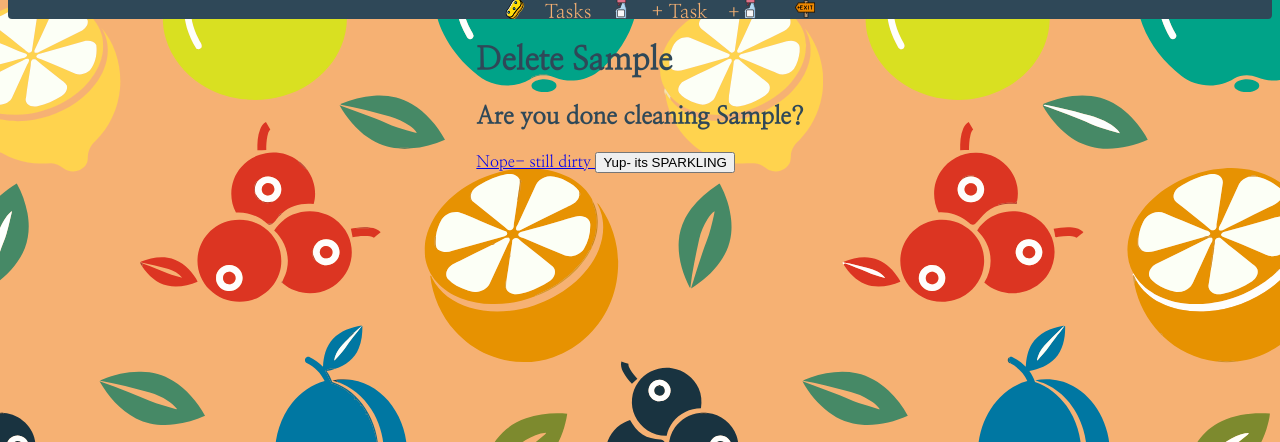
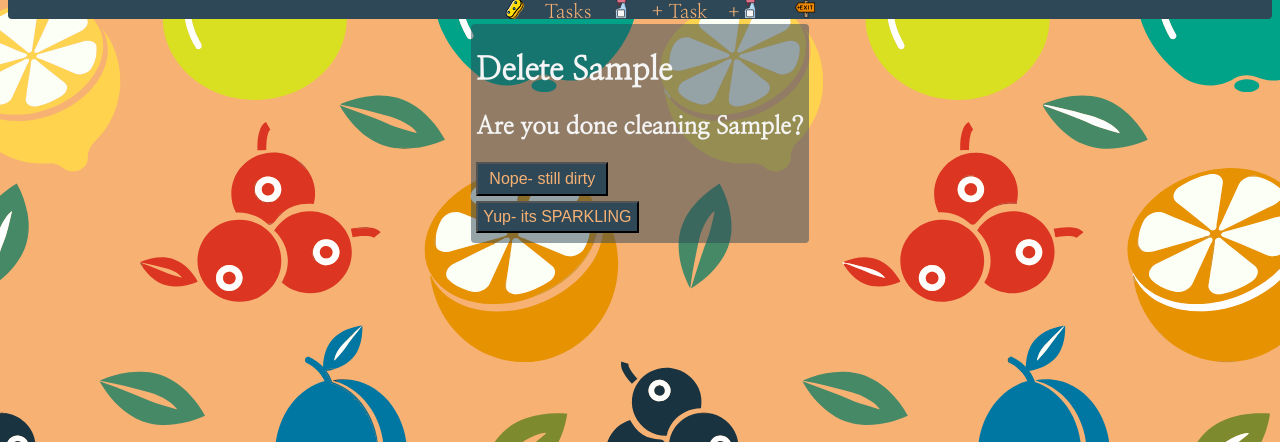
Before and after one commit to rharen11/swept-away, a Django app: page /items/1/delete/ in a window 1280 px wide. Shown: the part 35-477 px from the top of the page. Run offline with Django 4.2, Linux system fonts and the light colour scheme; a user stored in the database is signed in; tables that the repository leaves empty hold one stand-in row (values such as "Sample post"); some web fonts are replaced.

Commit message:
style confirm item dlt

```diff
--- a/main_app/static/css/base.css
+++ b/main_app/static/css/base.css
@@ -175,6 +175,35 @@ nav ul {
   font-size: medium;
 }
 
+.item-dlt-no {
+  display: flex;
+  flex-direction: row;
+  justify-content: flex-start;
+  text-decoration: none;
+  background-color: #2F4858;
+  color: #F6B173;
+  margin: 5px;
+  width: fit-content;
+  font-size: medium;
+}
+
+.items-dlt-btn{
+  background-color: #2F4858;
+}
+
+.items-keep-btn{
+  display: flex;
+  flex-direction: row;
+  justify-content: flex-start;
+  text-decoration: none;
+  background-color: #2F4858;
+  color: #F6B173;
+  margin: 5px 5px 5px 0;
+  padding: 5px;
+  width: fit-content;
+  font-size: medium;
+}
+
 .signup-btn {
   display: flex;
   justify-content: center;
@@ -187,6 +216,14 @@ nav ul {
 
 .exit {
   color: whitesmoke;
+}
+
+.delete-title{
+  background-color: #2F485880;
+  color: whitesmoke;
+  border-radius: 4px;
+  padding: 5px;
+  margin-top: 5px;
 }
 
 @media only screen and (min-width: 768px){
--- a/main_app/templates/items/detail.html
+++ b/main_app/templates/items/detail.html
@@ -36,11 +36,11 @@
           </div>
         {% endfor %}
       {% else %}
-        <h4>No materials needed <img src="{% static 'images/stars.svg' %}" alt="yellow sponge" width= 20px></h4>
+        <h4>No supplies needed <img src="{% static 'images/stars.svg' %}" alt="yellow sponge" width= 20px></h4>
       {% endif %}
     </div>
     <div>
-      <h3><img src="{% static 'images/sponge.svg' %}" alt="yellow sponge" width= 22px>Materials Available:</h3>
+      <h3><img src="{% static 'images/sponge.svg' %}" alt="yellow sponge" width= 22px>Supply Closet:</h3>
         {% if materials.count %}
           {% for material in materials.all %}
             <div class="materials-available">
@@ -54,7 +54,7 @@
             </div>
           {% endfor %}
         {% else %}
-          <h3>All Tools Used <img src="{% static 'images/stars.svg' %}" alt="yellow sponge" width= 30px></h3>
+          <h3>All Supplies Used <img src="{% static 'images/stars.svg' %}" alt="yellow sponge" width= 30px></h3>
         {% endif %}
     </div>
   </section>
--- a/main_app/templates/main_app/item_confirm_delete.html
+++ b/main_app/templates/main_app/item_confirm_delete.html
@@ -8,10 +8,12 @@
   <h2>Are you done cleaning {{item.task}}?</h2>
   <form action="" method="POST">
     {% csrf_token %}
-    <a href="{% url 'items_detail' item.id %}">
+    <button class="items-dlt-btn">
+      <a href="{% url 'items_detail' item.id %}" class="item-dlt-no">
       Nope- still dirty
-    </a>
-    <button type="submit">Yup- its SPARKLING</button>
+      </a>
+  </button>
+    <button type="submit" class="items-keep-btn">Yup- its SPARKLING</button>
   </form>
 </div>
 
```
Also changed, not shown: 2 other files.
